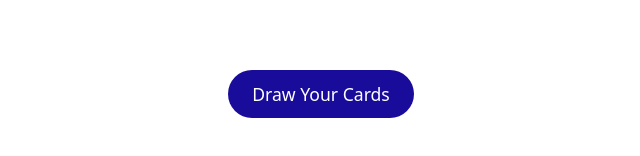
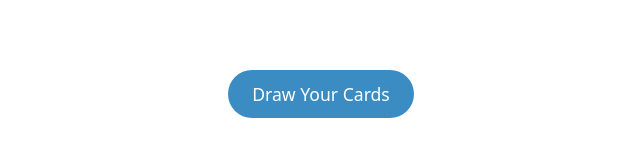
Before and after one commit to jamiegist/tarot, a React (Vite) app in the folder tarot-reader/: page / in a window 1280 px wide. Shown: the part 620-776 px from the top of the page, without its empty margins (319-959 px from the left). Built offline with nearby package versions, Linux system fonts and the light colour scheme.

Commit message:
changed hex code for draw button to match the card backs

```diff
--- a/tarot-reader/src/App.css
+++ b/tarot-reader/src/App.css
@@ -119,7 +119,7 @@ h1 {
 }
 
 .draw-button {
-  background-color: #1a0c9a;
+  background-color: #3b8cc2;
   color: white;
   padding: 12px 24px;
   border: none;
```
